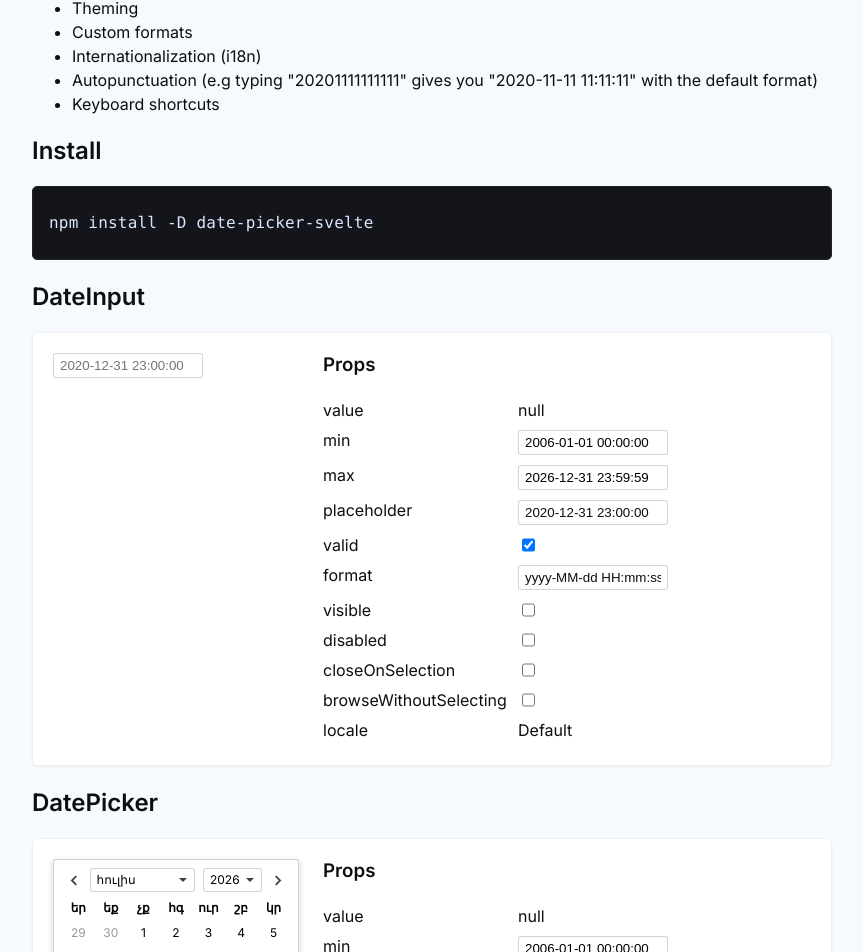
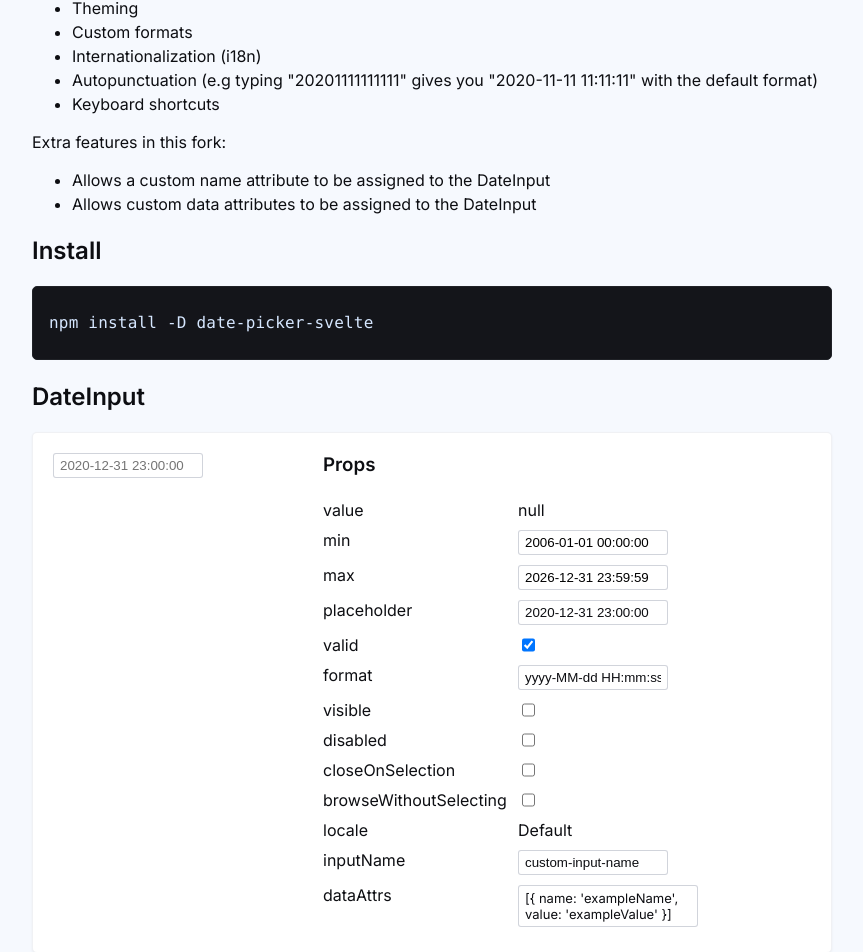
Before and after one commit to probablykasper/date-picker-svelte, a SvelteKit app: page / in a window 1280 px wide. Shown: the part 178-1130 px from the top of the page, without its empty margins (208-1071 px from the left). Built offline with nearby package versions, Linux system fonts and the light colour scheme.

Commit message:
Update demo to display new features

```diff
--- a/src/routes/+page.svelte
+++ b/src/routes/+page.svelte
@@ -20,6 +20,11 @@
   </li>
   <li>Keyboard shortcuts</li>
 </ul>
+<p>Extra features in this fork:</p>
+<ul>
+  <li>Allows a custom name attribute to be assigned to the DateInput</li>
+  <li>Allows custom data attributes to be assigned to the DateInput</li>
+</ul>
 
 <h2>Install</h2>
 <pre class="language-">npm install -D date-picker-svelte</pre>
--- a/src/routes/DateInput.svelte
+++ b/src/routes/DateInput.svelte
@@ -2,6 +2,13 @@
   import DateInput from '$lib/DateInput.svelte'
   import Prop from './prop.svelte'
   import Split from './split.svelte'
+
+  const localDataAttrs: Array<{name: string, value: string}> = [
+    {
+      name: 'exampleName',
+      value: 'exampleValue'
+    }
+  ];
 
   let placeholder: string
   let value: Date
@@ -13,6 +20,7 @@
   let closeOnSelection: boolean
   let browseWithoutSelecting: boolean
   let format: string
+  let inputName: string = 'custom-input-name';
 </script>
 
 <Split>
@@ -28,6 +36,8 @@
     bind:disabled
     bind:closeOnSelection
     bind:browseWithoutSelecting
+    bind:inputName
+    dataAttrs={localDataAttrs}
   />
 
   <svelte:fragment slot="right">
@@ -43,5 +53,7 @@
     <Prop label="closeOnSelection" bind:value={closeOnSelection} />
     <Prop label="browseWithoutSelecting" bind:value={browseWithoutSelecting} />
     <Prop label="locale">Default</Prop>
+    <Prop label="inputName" bind:value={inputName}></Prop>
+    <Prop label="dataAttrs">{'[{ name: \'exampleName\', value: \'exampleValue\' }]'}</Prop>
   </svelte:fragment>
 </Split>
--- a/src/routes/prop.svelte
+++ b/src/routes/prop.svelte
@@ -18,7 +18,9 @@
 
 <div class="prop">
   <div class="label">{label}</div>
-  {#if typeof value === 'string'}
+  {#if label == 'dataAttrs'}
+    <div class="dataAttrs"><slot /></div>
+  {:else if typeof value === 'string'}
     <input type="text" bind:value />
   {:else if typeof value === 'boolean'}
     <input type="checkbox" bind:checked={value} />
@@ -45,6 +47,16 @@
     display: inline-block
     width: 195px
     flex-shrink: 0
+  .dataAttrs
+    color: var(--foreground)
+    background: var(--input-background)
+    border: 1px solid rgba(103, 113, 137, 0.3)
+    border-radius: 3px
+    box-sizing: border-box
+    padding: 4px 6px
+    outline: none
+    font-size: 13px
+    width: 180px
   input[type='text'], textarea
     color: var(--foreground)
     background: var(--input-background)
```
